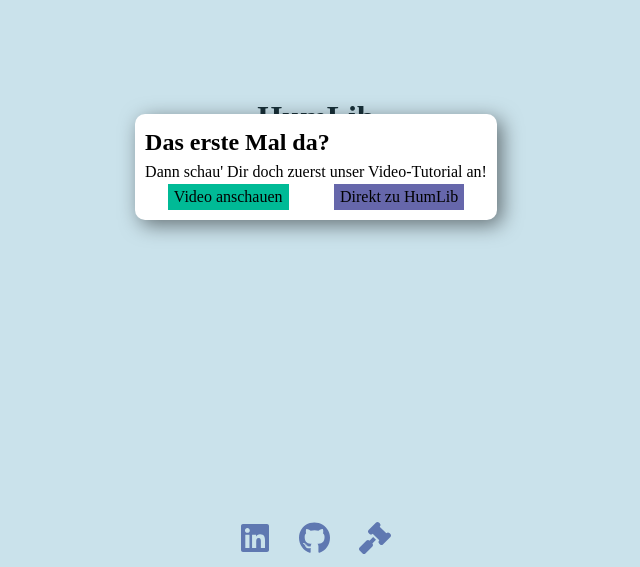
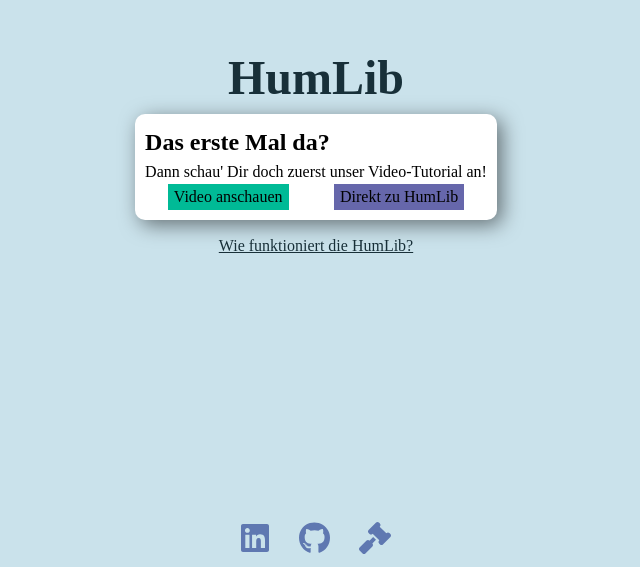
Before and after one commit to humlib/humlib-fe, a React app: page / in a window 1280 px wide. Shown: the part 233-800 px from the top of the page, without its empty margins (324-964 px from the left). Built offline with nearby package versions, Linux system fonts and the light colour scheme.

Commit message:
💄 Style the PageTitle component #8

```diff
--- a/src/components/Headline.tsx
+++ b/src/components/Headline.tsx
@@ -1,4 +1,13 @@
 import React from 'react'
+import styled from 'styled-components'
+import { colors } from '../styles/theme'
 import type { DefaultProps } from '../types/props'
 
-export const Headline = ({ children }: DefaultProps) => <h1>{children}</h1>
+export const Headline = ({ children }: DefaultProps) => (
+    <LHeadline>{children}</LHeadline>
+)
+
+const LHeadline = styled.h1`
+    color: ${colors.secondary.text};
+    font-size: 3rem;
+`
--- a/src/components/Link.tsx
+++ b/src/components/Link.tsx
@@ -1,6 +1,7 @@
 import type { ReactNode } from 'react'
 import React from 'react'
 import styled from 'styled-components'
+import { colors } from '../styles/theme'
 
 type AnkerProps = {
     textLink: boolean
@@ -9,6 +10,7 @@
 const Anker = styled.a`
     text-decoration: ${(props: AnkerProps) =>
         props.textLink ? 'underline' : 'none'};
+    color: ${colors.secondary.text};
 `
 
 interface LinkProps {
@@ -19,6 +21,6 @@
 
 export const Link = ({ url, label, icon }: LinkProps) => (
     <Anker href={url} textLink={!icon} target="_blank">
-        {icon}
+        {icon ? icon : label}
     </Anker>
 )
--- /dev/null
+++ b/src/components/PageTitle.tsx
@@ -0,0 +1,11 @@
+import React from 'react'
+import { Headline } from './Headline'
+import { Subtitle } from './Subtitle'
+import { VerticalContainer } from '../layout/Container'
+
+export const PageTitle = () => (
+    <VerticalContainer>
+        <Headline>HumLib</Headline>
+        <Subtitle>Entdecke Deinen Beruf</Subtitle>
+    </VerticalContainer>
+)
--- a/src/components/SearchBar.tsx
+++ b/src/components/SearchBar.tsx
@@ -12,6 +12,7 @@
 
 const Container = styled.div`
     display: flex;
+    margin: 30px 0;
     input {
         flex: 1;
         border: 2px solid ${colors.primary.main};
--- a/src/components/Subtitle.tsx
+++ b/src/components/Subtitle.tsx
@@ -1,4 +1,13 @@
 import React from 'react'
+import styled from 'styled-components'
+import { colors } from '../styles/theme'
 import { DefaultProps } from '../types/props'
 
-export const Subtitle = ({ children }: DefaultProps) => <h2>{children}</h2>
+export const Subtitle = ({ children }: DefaultProps) => (
+    <LSubtitle>{children}</LSubtitle>
+)
+
+const LSubtitle = styled.h2`
+    color: ${colors.secondary.text};
+    font-size: 1.25rem;
+`
--- a/src/screens/Search.tsx
+++ b/src/screens/Search.tsx
@@ -1,9 +1,9 @@
 import React from 'react'
 import { useSelector } from 'react-redux'
 import { FirstVisitModal } from '../components/FirstVisitModal'
-import { Headline } from '../components/Headline'
+import { Link } from '../components/Link'
+import { PageTitle } from '../components/PageTitle'
 import { SearchBar } from '../components/SearchBar'
-import { Subtitle } from '../components/Subtitle'
 import { VerticalContainer } from '../layout/Container'
 import { Screen } from '../layout/Screen'
 import { selectFirstVisit } from '../redux/userSlice'
@@ -14,9 +14,12 @@
         <Screen>
             {firstVisit && <FirstVisitModal />}
             <VerticalContainer stretch>
-                <Headline>HumLib</Headline>
-                <Subtitle>Entdecke Deinen Beruf</Subtitle>
+                <PageTitle />
                 <SearchBar />
+                <Link
+                    url="https://example.org"
+                    label="Wie funktioniert die HumLib?"
+                />
             </VerticalContainer>
         </Screen>
     )
```
